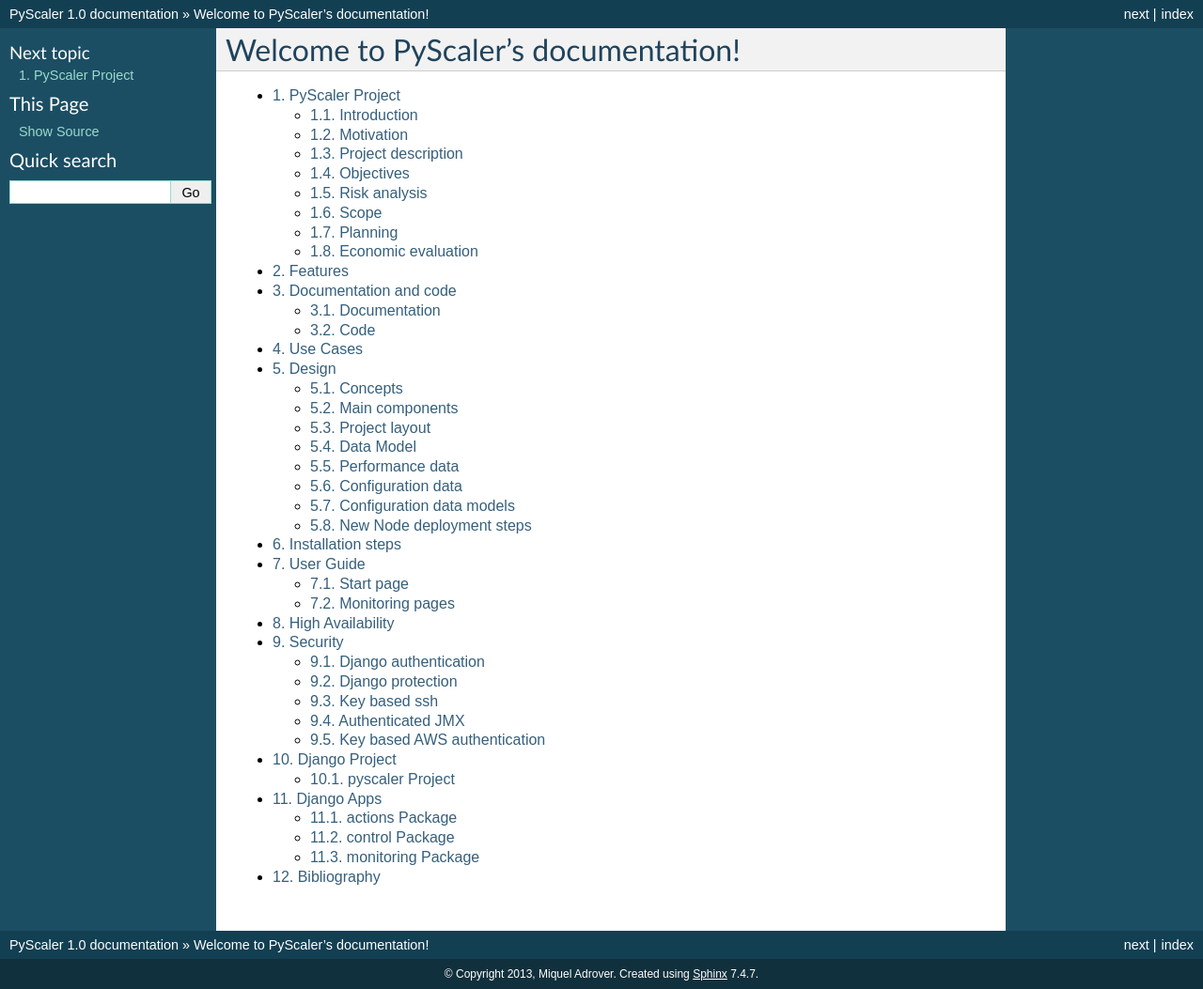
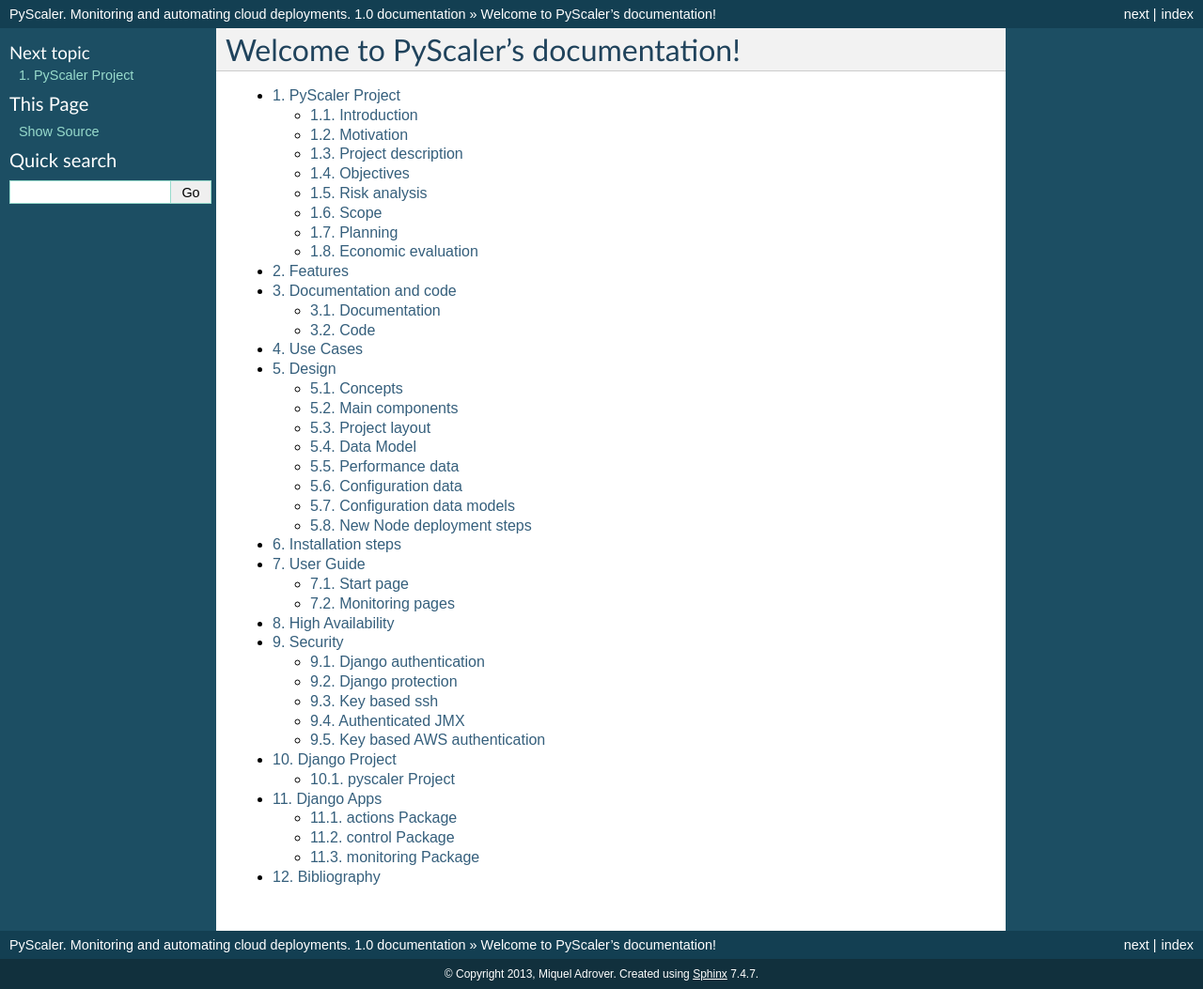
Before and after one commit to madrover/pyscaler, a Sphinx documentation site: the page built from docs/index.rst, in a window 1280 px wide. Shown: the whole page at 94% size. Built offline with Sphinx 7.4.7, drawn with Linux system fonts in a browser that asks for light colours.

Commit message:
docs updated

```diff
--- a/docs/conf.py
+++ b/docs/conf.py
@@ -50,7 +50,7 @@
 master_doc = 'index'
 
 # General information about the project.
-project = u'PyScaler'
+project = u'PyScaler. Monitoring and automating cloud deployments.'
 copyright = u'2013, Miquel Adrover'
 
 # The version info for the project you're documenting, acts as replacement for
```
